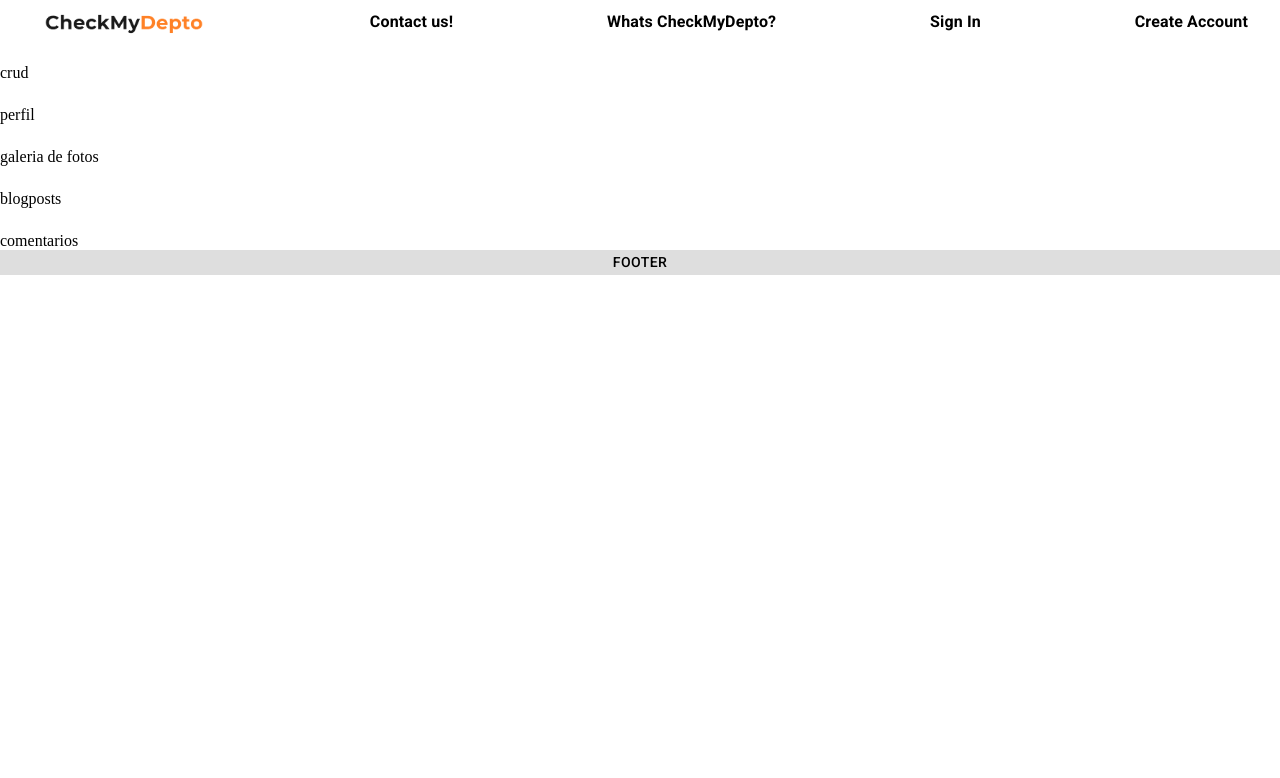
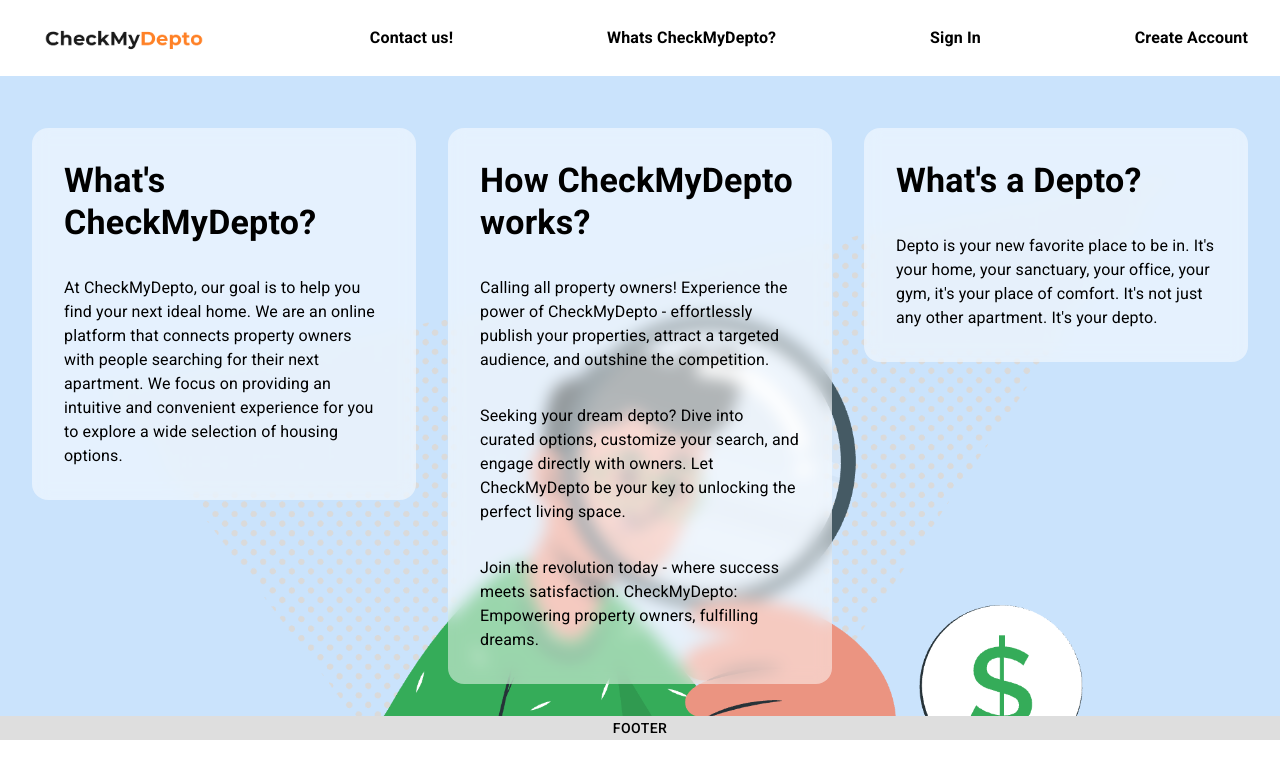
Before and after one commit to matiaslapolla/checkmydepto, a React (Create React App) app: page /about in a window 1280 px wide. Shown: the top 778 px of the page. Built offline with nearby package versions, Linux system fonts and the light colour scheme.

Commit message:
work on post action dummies and fixed styles

```diff
--- a/src/Components/hero-search.js
+++ b/src/Components/hero-search.js
@@ -51,7 +51,7 @@ const HeroSearch = () => {
           getOptionLabel={(option) => option.title}
           sx={{
             width: 300, backgroundColor: "white",
-            "&& .MuiOutlinedInput-root .MuiOutlinedInput-notchedOutline": {
+            "& .MuiOutlinedInput-root .MuiOutlinedInput-notchedOutline": {
               borderColor: "orange",
             },
             "& .MuiOutlinedInput-root.Mui-focused .MuiOutlinedInput-notchedOutline": {
--- a/src/Pages/About/index.js
+++ b/src/Pages/About/index.js
@@ -1,5 +1,6 @@
 import { Grid, Typography } from "@mui/material";
 import React from "react";
+import apartmentSearch from "../../Assets/house_search.png";
 
 const About = () => {
 
@@ -8,24 +9,127 @@ const About = () => {
 
   return (
     <>
-      <Grid container spacing={3}>
-        <Grid item xs={12}>
-          <Typography variant="h5">CheckMyDepto</Typography>
-        </Grid>
-        <Grid item xs={12}>
-          <Typography variant="p">crud</Typography>
-        </Grid>
-        <Grid item xs={12}>
-          <Typography variant="p">perfil</Typography>
-        </Grid>
-        <Grid item xs={12}>
-          <Typography variant="p">galeria de fotos</Typography>
-        </Grid>
-        <Grid item xs={12}>
-          <Typography variant="p">blogposts</Typography>
-        </Grid>
-        <Grid item xs={12}>
-          <Typography variant="p">comentarios</Typography>
+      <Grid
+        sx={{
+          display: "flex",
+          flexDirection: "column",
+          justifyContent: "center",
+          alignItems: "center",
+          backgroundColor: "rgba(150, 200, 250, 0.5)",
+          backgroundImage: `url(${apartmentSearch})`,
+          backgroundSize: "cover",
+          backgroundPosition: "top",
+          backgroundRepeat: "no-repeat",
+        }}
+      >
+        <Grid mt={12} container justifyContent={{
+          xs: "center",
+          sm: "center",
+          md: "flex-start",
+        }} flexDirection={{
+          xs: "column",
+          sm: "column",
+          md: "row",
+        }}>
+          <Grid
+            container
+            flexWrap={{
+              xs: "wrap",
+              sm: "wrap",
+              md: "nowrap",
+            }}
+            sx={{
+              justifyContent: "center",
+              alignItems: "flex-start",
+              padding: "2rem",
+              borderRadius: "1rem",
+              gap: "2rem",
+            }}
+          >
+            <Grid
+              sx={{
+                backgroundColor: "rgba(255, 255, 255, 0.5)",
+                borderRadius: "1rem",
+                backdropFilter: "blur(8px)",
+              }} container item p={4} flexDirection={"column"} gap={4}>
+              <Typography variant="h4" sx={{ fontWeight: "bold" }}>
+                What's CheckMyDepto?
+              </Typography>
+              <Typography variant="body1" sx={{}}>
+                At CheckMyDepto, our goal is to help you find your next ideal home. We are an online platform that connects property owners with people searching for their next apartment. We focus on providing an intuitive and convenient experience for you to explore a wide selection of housing options.
+              </Typography>
+            </Grid>
+            <Grid sx={{
+              backgroundColor: "rgba(255, 255, 255, 0.5)",
+              borderRadius: "1rem",
+              backdropFilter: "blur(8px)",
+            }} container p={4} flexDirection={"column"} gap={4}>
+              <Typography variant="h4" sx={{ fontWeight: "bold" }}>
+                How CheckMyDepto works?
+              </Typography>
+              <Typography variant="body1" sx={{}}>
+                Calling all property owners! Experience the power of CheckMyDepto - effortlessly publish your properties, attract a targeted audience, and outshine the competition.
+              </Typography>
+              <Typography variant="body1" sx={{}}>
+                Seeking your dream depto? Dive into curated options, customize your search, and engage directly with owners. Let CheckMyDepto be your key to unlocking the perfect living space.
+              </Typography>
+              <Typography variant="body1" sx={{}}>
+                Join the revolution today - where success meets satisfaction. CheckMyDepto: Empowering property owners, fulfilling dreams.
+              </Typography>
+            </Grid>
+            <Grid
+              sx={{
+                backgroundColor: "rgba(255, 255, 255, 0.5)",
+                borderRadius: "1rem",
+                backdropFilter: "blur(8px)",
+              }} container item p={4} flexDirection={"column"} gap={4}>
+              <Typography variant="h4" sx={{ fontWeight: "bold" }}>
+                What's a Depto?
+              </Typography>
+              <Typography variant="body1" sx={{}}>
+                Depto is your new favorite place to be in. It's your home, your sanctuary, your office, your gym, it's your place of comfort. It's not just any other apartment. It's your depto.
+              </Typography>
+            </Grid>
+          </Grid>
+          {/* <Grid
+            container
+            flexDirection={{
+              xs: "column",
+              sm: "column",
+              md: "column",
+            }}
+            maxWidth={{
+              xs: "100%",
+              sm: "100%",
+              md: "100%",
+              lg: "50%",
+            }}
+            sx={{
+              justifyContent: "flex-start",
+              alignItems: "flex-start",
+              padding: "2rem",
+              borderRadius: "1rem",
+            }}
+          >
+            <Grid sx={{
+              backgroundColor: "rgba(255, 255, 255, 0.5)",
+              borderRadius: "1rem",
+              backdropFilter: "blur(8px)",
+            }} container p={4} flexDirection={"column"} gap={4}>
+              <Typography variant="h4" sx={{ fontWeight: "bold" }}>
+                How CheckMyDepto works?
+              </Typography>
+              <Typography variant="body1" sx={{  }}>
+                Calling all property owners! Experience the power of CheckMyDepto - effortlessly publish your properties, attract a targeted audience, and outshine the competition.
+              </Typography>
+              <Typography variant="body1" sx={{  }}>
+                Seeking your dream depto? Dive into curated options, customize your search, and engage directly with owners. Let CheckMyDepto be your key to unlocking the perfect living space.
+              </Typography>
+              <Typography variant="body1" sx={{  }}>
+                Join the revolution today - where success meets satisfaction. CheckMyDepto: Empowering property owners, fulfilling dreams.
+              </Typography>
+            </Grid>
+          </Grid> */}
         </Grid>
       </Grid>
     </>
--- a/src/Pages/AfterSignin/index.js
+++ b/src/Pages/AfterSignin/index.js
@@ -23,9 +23,12 @@ const AfterSignin = () => {
           backdropFilter: 'blur(5px)',
           backgroundColor: 'rgba(255, 255, 255, 0.5)',
           padding: '2rem',
+          borderRadius: '1rem',
         }} >
           <Typography
-            variant="h2"
+            display="flex"
+            justifyContent="center"
+            variant={"h2"}
             gutterBottom
             fontWeight={"bold"}
             color={"black"}
@@ -38,6 +41,7 @@ const AfterSignin = () => {
             gutterBottom
             fontWeight={"bold"}
             color={"black"}
+            maxWidth={"75ch"}
           >
             If you can see this, it means you have successfully signed in. Congratulations!
             As this project does not use a backend, this is just a dummy page.
--- a/src/Pages/AfterSignup/index.js
+++ b/src/Pages/AfterSignup/index.js
@@ -11,18 +11,20 @@ const AfterSignup = () => {
         justifyContent="center"
         alignItems="center"
         sx={{
-          height: '100vh',
-          border: '1px solid black',
           backgroundImage: `url(${background})`,
           backgroundSize: 'cover',
           backgroundPosition: 'center',
           backgroundRepeat: 'no-repeat',
+          minHeight: '100vh',
         }}
       >
         <Grid item height={"fit-content"} sx={{
           backdropFilter: 'blur(5px)',
           backgroundColor: 'rgba(255, 255, 255, 0.5)',
           padding: '2rem',
+          borderRadius: '1rem',
+          width: '75%',
+          mt: '6rem',
         }} >
           <Typography
             variant="h2"
@@ -31,7 +33,7 @@ const AfterSignup = () => {
             color={"black"}
             textAlign={"center"}
           >
-            ¡You have successfully signed in!
+            ¡You have successfully created an account!
           </Typography>
           <Typography
             variant="h6"
@@ -39,9 +41,9 @@ const AfterSignup = () => {
             fontWeight={"bold"}
             color={"black"}
           >
-            If you can see this, it means you have successfully signed in. Congratulations!
-            As this project does not use a backend, this is just a dummy page.
-            If you click the button below, you will be redirected to the home page.
+            If you can see this, it means you could have just created an account. Congratulations!
+            As this project does not use a backend or api, this is just a dummy page.
+            If you click the button below, you will be redirected to the home page. Thank you!
           </Typography>
         </Grid>
         <Button variant="contained" href="/" size='large' sx={{
```
Also changed, not shown: src/Pages/Contact/index.js (+79 -1 lines), src/Pages/Signin/index.js (+10 -18 lines), src/Pages/Signup/index.js (+6 -6 lines), src/Assets/contact_image.jpg (added), src/Assets/house_search.png (added).
